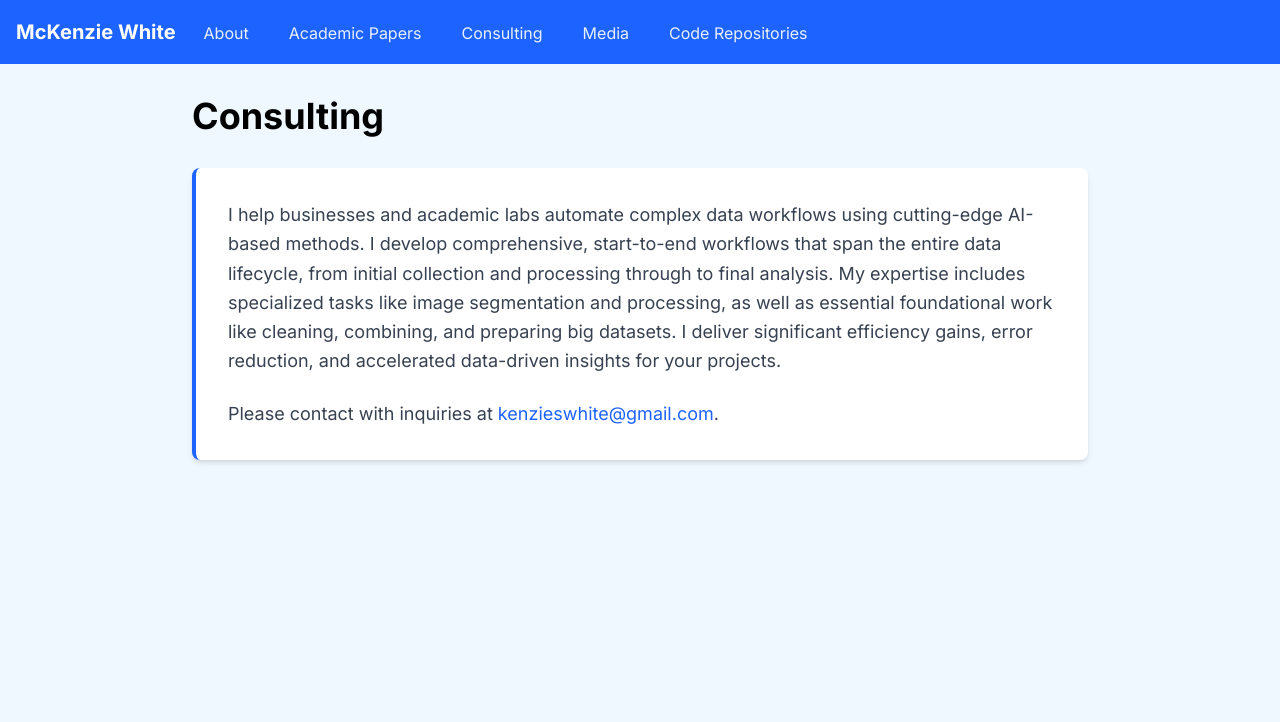
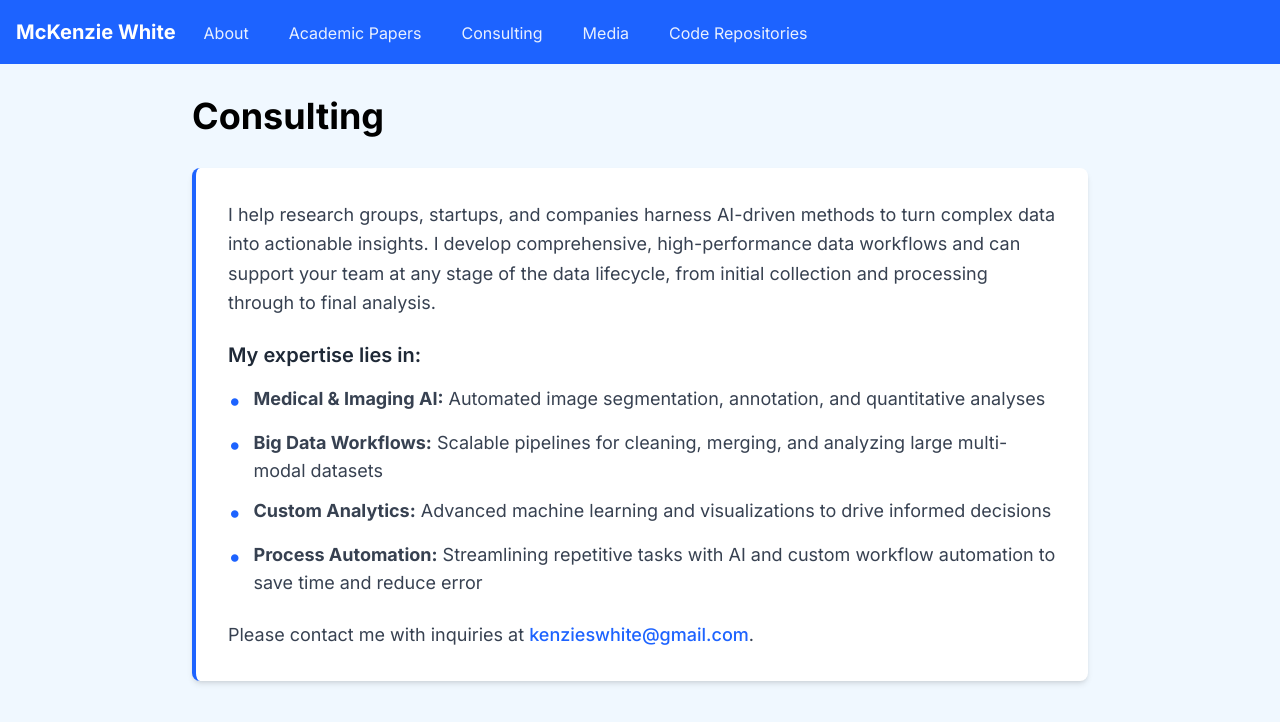
Before and after one commit to kenziew/mckenziew-website, a Next.js app: page /consulting in a window 1280 px wide. Shown: the top 722 px of the page. Built offline with nearby package versions, Linux system fonts and the light colour scheme.

Commit message:
more consulting updates

```diff
--- a/src/app/consulting/page.tsx
+++ b/src/app/consulting/page.tsx
@@ -5,10 +5,31 @@ export default function ConsultingPage() {
 
       <div className="bg-white rounded-lg shadow-md p-8" style={{ borderLeft: '4px solid #1D63FF' }}>
         <p className="text-lg text-gray-700 mb-6 leading-relaxed">
-          I help businesses and academic labs automate complex data workflows using cutting-edge AI-based methods. I develop comprehensive, start-to-end workflows that span the entire data lifecycle, from initial collection and processing through to final analysis. My expertise includes specialized tasks like image segmentation and processing, as well as essential foundational work like cleaning, combining, and preparing big datasets. I deliver significant efficiency gains, error reduction, and accelerated data-driven insights for your projects.
+          I help research groups, startups, and companies harness AI-driven methods to turn complex data into actionable insights. I develop comprehensive, high-performance data workflows and can support your team at any stage of the data lifecycle, from initial collection and processing through to final analysis.
         </p>
+
+        <h2 className="text-xl font-semibold text-gray-800 mb-4">My expertise lies in:</h2>
+        <ul className="space-y-3 mb-6">
+          <li className="flex items-start">
+            <span className="text-2xl mr-3" style={{ color: '#1D63FF' }}>•</span>
+            <span className="text-lg text-gray-700"><strong>Medical & Imaging AI:</strong> Automated image segmentation, annotation, and quantitative analyses</span>
+          </li>
+          <li className="flex items-start">
+            <span className="text-2xl mr-3" style={{ color: '#1D63FF' }}>•</span>
+            <span className="text-lg text-gray-700"><strong>Big Data Workflows:</strong> Scalable pipelines for cleaning, merging, and analyzing large multi-modal datasets</span>
+          </li>
+          <li className="flex items-start">
+            <span className="text-2xl mr-3" style={{ color: '#1D63FF' }}>•</span>
+            <span className="text-lg text-gray-700"><strong>Custom Analytics:</strong> Advanced machine learning and visualizations to drive informed decisions</span>
+          </li>
+          <li className="flex items-start">
+            <span className="text-2xl mr-3" style={{ color: '#1D63FF' }}>•</span>
+            <span className="text-lg text-gray-700"><strong>Process Automation:</strong> Streamlining repetitive tasks with AI and custom workflow automation to save time and reduce error</span>
+          </li>
+        </ul>
+
         <p className="text-lg text-gray-700">
-          Please contact with inquiries at <a href="mailto:kenzieswhite@gmail.com" className="hover:underline" style={{ color: '#1D63FF' }}>kenzieswhite@gmail.com</a>.
+          Please contact me with inquiries at <a href="mailto:kenzieswhite@gmail.com" className="hover:underline font-medium" style={{ color: '#1D63FF' }}>kenzieswhite@gmail.com</a>.
         </p>
       </div>
     </div>
```
